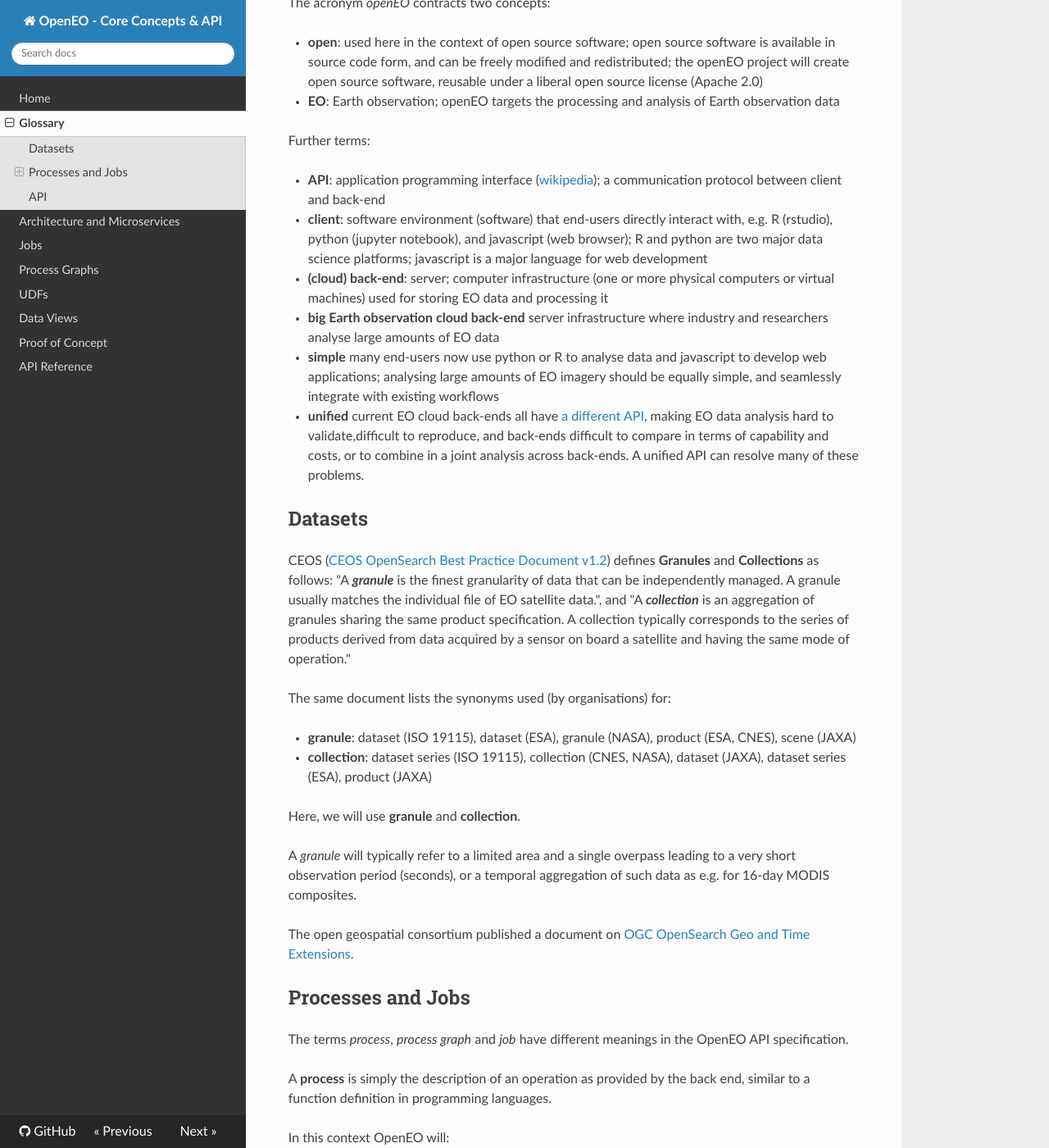
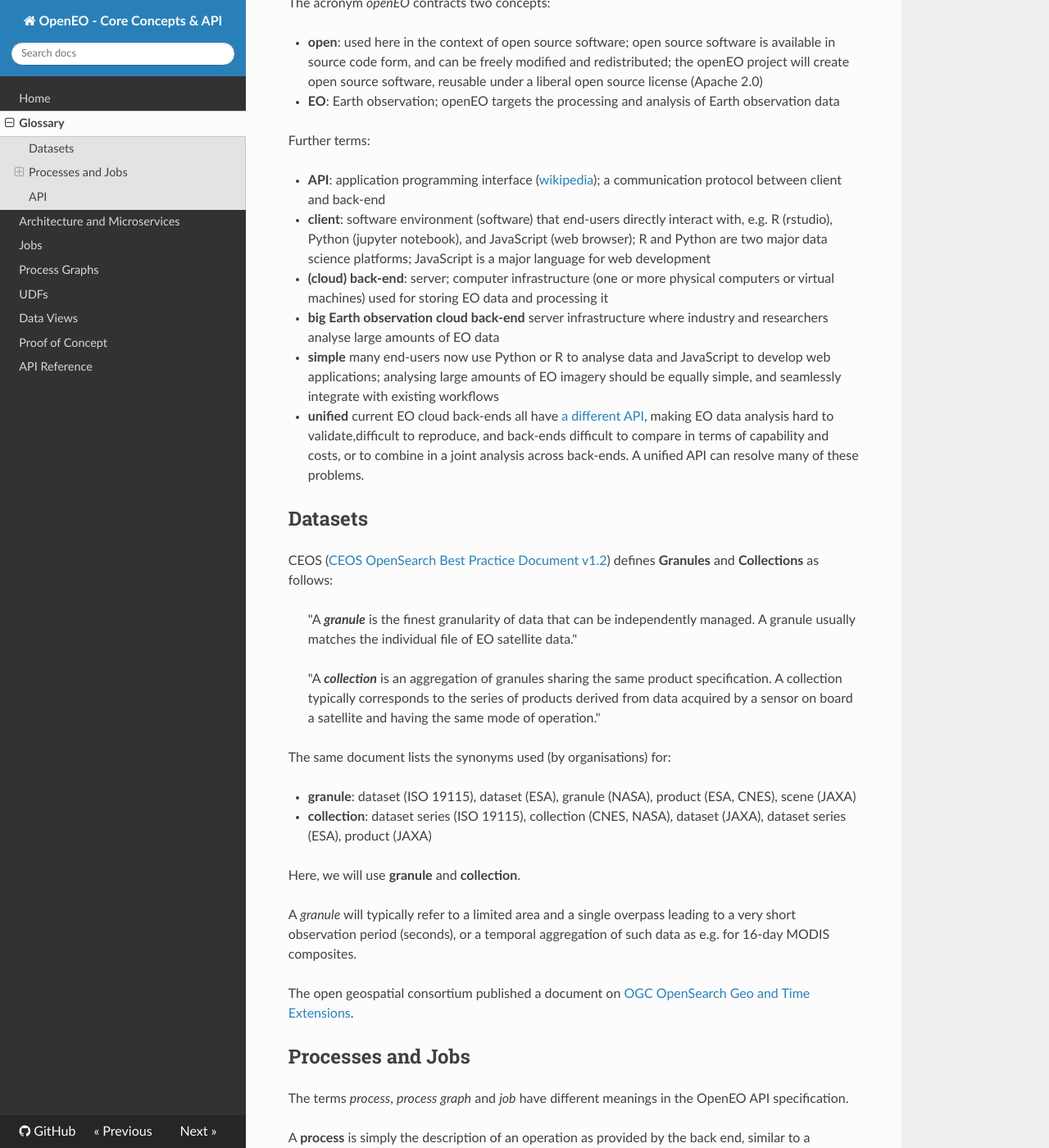
Before and after one commit to Open-EO/openeo-api, an MkDocs documentation site: the page built from docs/docs/glossary.md, in a window 1280 px wide and 1400 px high, scrolled down 216 px. Shown: the whole window at 82% size. Built offline with MkDocs 1.6.1, drawn with Linux system fonts in a browser that asks for light colours; nearby versions of some CDN libraries; old or Windows-style settings are respelled for this version of MkDocs; some of the changed text lies outside the part shown.

Commit message:
Fix typos
Fixes some clear typos, unifies spelling of some words across the files, layouts the quote in glossary.md as a proper quote

```diff
--- a/docs/docs/glossary.md
+++ b/docs/docs/glossary.md
@@ -10,16 +10,20 @@ The acronym _openEO_ contracts two concepts:
 Further terms:
 
 - **API**: application programming interface ([wikipedia](https://en.wikipedia.org/wiki/Application_programming_interface)); a communication protocol between client and back-end
-- **client**: software environment (software) that end-users directly interact with, e.g. R (rstudio), python (jupyter notebook), and javascript (web browser); R and python are two major data science platforms; javascript is a major language for web development
+- **client**: software environment (software) that end-users directly interact with, e.g. R (rstudio), Python (jupyter notebook), and JavaScript (web browser); R and Python are two major data science platforms; JavaScript is a major language for web development
 - **(cloud) back-end**: server; computer infrastructure (one or more physical computers or virtual machines) used for storing EO data and processing it
 - **big Earth observation cloud back-end** server infrastructure where industry and researchers analyse large amounts of EO data
-- **simple** many end-users now use python or R to analyse data and javascript to develop web applications; analysing large amounts of EO imagery should be equally simple, and seamlessly integrate with existing workflows
+- **simple** many end-users now use Python or R to analyse data and JavaScript to develop web applications; analysing large amounts of EO imagery should be equally simple, and seamlessly integrate with existing workflows
 - **unified** current EO cloud back-ends all have [a different API](http://r-spatial.org/2016/11/29/openeo.html), making EO data analysis hard to validate,difficult to reproduce, and back-ends difficult to compare in terms of capability and costs, or to combine in a joint analysis across back-ends. A unified API can resolve many of these problems.
 
 
 ## Datasets
 
-CEOS ([CEOS OpenSearch Best Practice Document v1.2](http://ceos.org/ourwork/workinggroups/wgiss/access/opensearch/)) defines **Granules** and **Collections** as follows: "A ***granule*** is the finest granularity of data that can be independently managed. A granule usually matches the individual file of EO satellite data.", and "A ***collection*** is an aggregation of granules sharing the same product specification. A collection typically corresponds to the series of products derived from data acquired by a sensor on board a satellite and having the same mode of operation."
+CEOS ([CEOS OpenSearch Best Practice Document v1.2](http://ceos.org/ourwork/workinggroups/wgiss/access/opensearch/)) defines **Granules** and **Collections** as follows:
+
+> "A ***granule*** is the finest granularity of data that can be independently managed. A granule usually matches the individual file of EO satellite data."
+
+> "A ***collection*** is an aggregation of granules sharing the same product specification. A collection typically corresponds to the series of products derived from data acquired by a sensor on board a satellite and having the same mode of operation."
 
 The same document lists the synonyms used (by organisations) for:
 
```
Also changed, not shown: other parts of docs/docs/glossary.md (+1 -1 lines), docs/docs/arch.md (+4 -4 lines), docs/docs/index.md (+1 -1 lines), docs/docs/poc.md (+1 -1 lines), docs/docs/udfs.md (+2 -2 lines).
